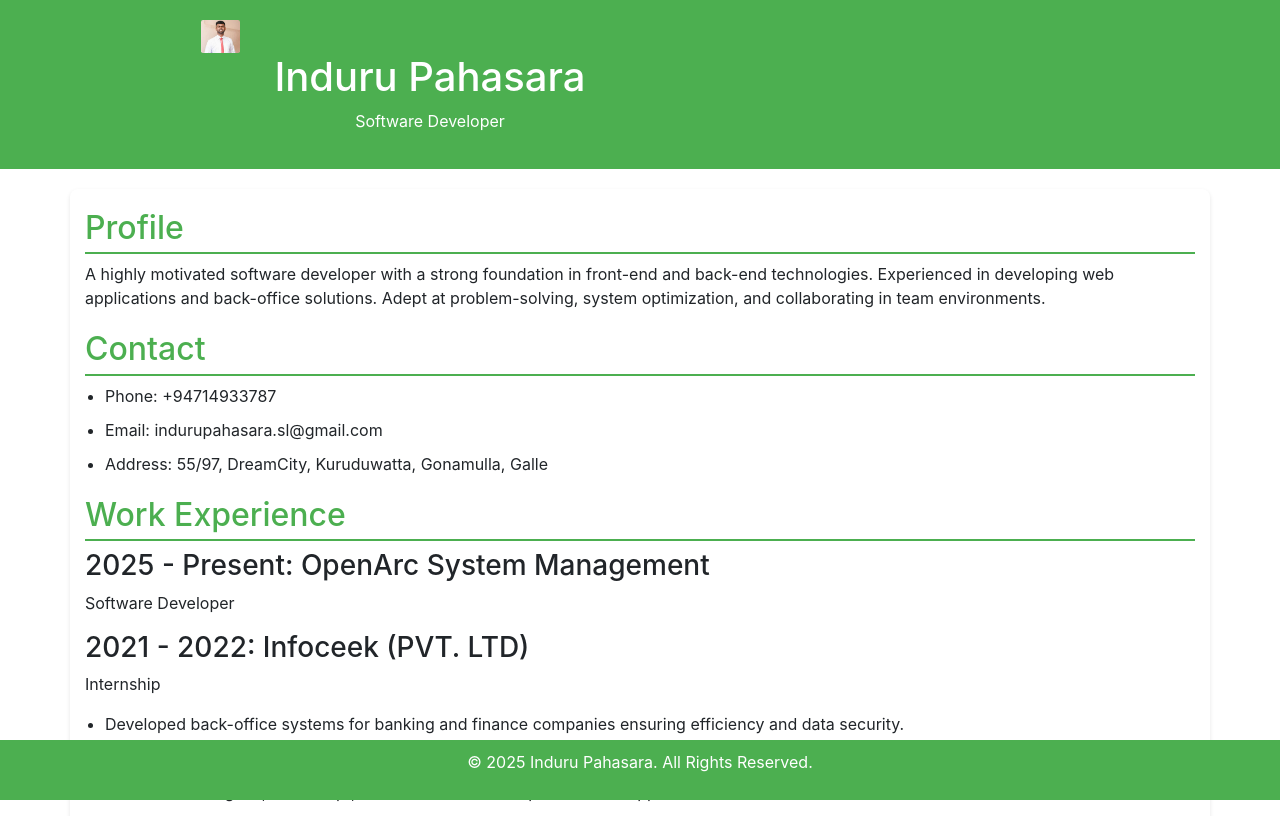
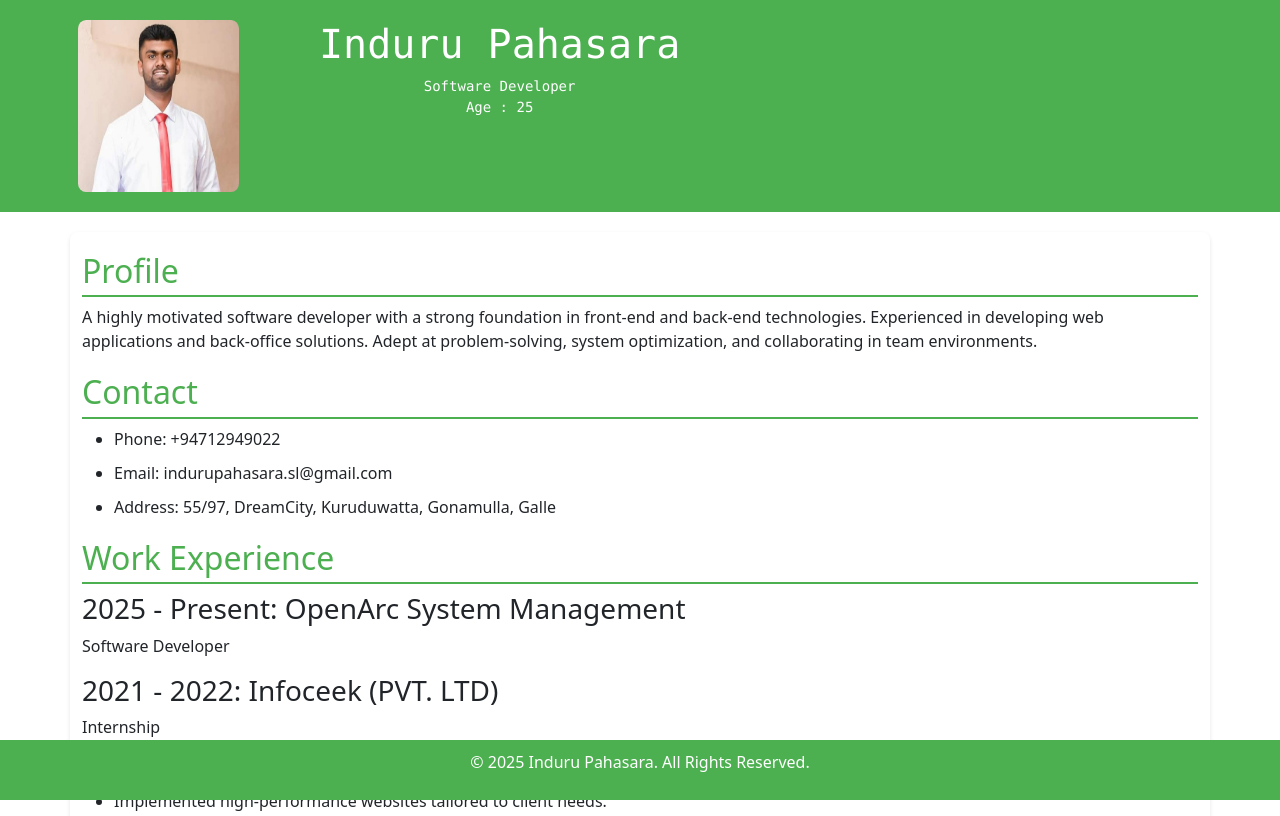
Before and after one commit to Indurupahasaara/my-CV, a plain HTML site: page index.html in a window 1280 px wide. Shown: the top 816 px of the page. Drawn offline with nearby package versions, Linux system fonts and the light colour scheme; a web font is replaced by a local one.

Commit message:
mobile responsive added

```diff
--- a/index.html
+++ b/index.html
@@ -6,7 +6,7 @@
     <title>My CV - Induru Pahasara</title>
     <link rel="stylesheet" href="style.css">
     <link rel="icon" href="images/logo/favicon.jpeg" type="image/x-icon">
-    <link rel="stylesheet" href="css/bootstrap.css">
+    <link href="https://cdn.jsdelivr.net/npm/bootstrap@5.3.3/dist/css/bootstrap.min.css" rel="stylesheet" integrity="sha384-QWTKZyjpPEjISv5WaRU9OFeRpok6YctnYmDr5pNlyT2bRjXh0JMhjY6hW+ALEwIH" crossorigin="anonymous">
     <link rel="stylesheet" href="css/fonts.css">
 </head>
 <body>
@@ -16,15 +16,16 @@
         <div class="col-12 ">
             <div class="row">
                 <div class="col-12">
-                    <div class="col-4">
+                    <div class="row">
+                        <div class="col-lg-3 col-4 p-0">
                             <img class="profile-img" src="images/profile-image.jpg" alt="profile-img">
                         </div>
-                    <div class="col-8">
-                        <h1>Induru Pahasara</h1>
-                        <p>Software Developer</p>
+                        <div class="col-lg-9 col-8 d-flex jusity-contnent-start p-0">
+                            <pre><h1>Induru Pahasara</h1><p class="m-0">Software Developer</p><p>Age : 25</p>
+                            </pre>
                         </div>
                     </div>
-
+                </div>
             </div>
         </div>
     </div>
@@ -41,7 +42,7 @@
     <section class="section">
         <h2>Contact</h2>
         <ul>
-            <li>Phone: +94714933787</li>
+            <li>Phone: +94712949022</li>
             <li>Email: indurupahasara.sl@gmail.com</li>
             <li>Address: 55/97, DreamCity, Kuruduwatta, Gonamulla, Galle</li>
         </ul>
@@ -71,30 +72,41 @@
 
     <section class="section">
         <h2>Skills</h2>
+        <div class="row">
+            <div class="col-6">
                 <ul>
                     <li>Java</li>
                     <li>Angular</li>
                     <li>JavaScript</li>
+                </ul>
+            </div>
+            <div class="col-6">
+                <ul>
                     <li>Spring Boot</li>
                     <li>C++</li>
                 </ul>
+            </div>
+        </div>
+
     </section>
 
     <section class="section">
         <h2>References</h2>
         <div class="row">
             <div class="col-12">
-                <div class="col-6">
+                <div class="row">
+                    <div class="col-6 col-sm-6 col-lg-6 col-md-6">
                         <ul>
-                        <li>Mrs. Dinesha Dodampegmage - Administrative Officer, Divisional Secretary, Kadawathsathara, Galle. Phone: +94712949022</li>
+                            <li>Mrs. Dinesha Dodampegmage - Administrative Officer, Divisional Secretary, Kadawathsathara, Galle. <br>Phone: +94712949022</li>
                             <!-- <li>Mr. Pradeep Alwis - Officer In Charge, Tea Research Institute, Talgampala, Galle. Phone: +94713502732</li> -->
                         </ul>
                     </div>
-                <div class="col-6">
+                    <div class="col-6 col-sm-6 col-lg-6 col-md-6">
                         <ul>
                             <!-- <li>Mrs. Dinesha Dodampegmage - Administrative Officer, Divisional Secretary, Kadawathsathara, Galle. Phone: +94712949022</li> -->
-                        <li>Mr. Pradeep Alwis - Officer In Charge, Tea Research Institute, Talgampala, Galle. Phone: +94713502732</li>
+                            <li>Mr. Pradeep Alwis - Officer In Charge, Tea Research Institute, Talgampala, Galle. <br>Phone: +94713502732</li>
                         </ul>
+                    </div>
                 </div>
             </div>
         </div>
--- a/style.css
+++ b/style.css
@@ -47,8 +47,49 @@ footer {
     width: 100%;
 }
 
-.profile-img{
-    width: 10%;
-    height: 10%;
+
+/* Extra small devices (phones, 600px and down) */
+@media only screen and (max-width: 600px) {
+    .profile-img{
+        width: 81%;
+        height: 77%;
+        border-radius: 5%;
+    }
+}
+
+
+
+/* Small devices (portrait tablets and large phones, 600px and up) */
+@media only screen and (min-width: 600px) {
+    .profile-img{
+        width: 50%;
+        height: 100%;
+        border-radius: 5%;
+    }
+}
+
+/* Medium devices (landscape tablets, 768px and up) */
+@media only screen and (min-width: 768px) {.profile-img{
+    width: 65%;
+    height: 100%;
     border-radius: 5%;
+}}
+
+
+/* Large devices (laptops/desktops, 992px and up) */
+@media only screen and (min-width: 992px) {
+    .profile-img{
+        width: 50%;
+        height: 100%;
+        border-radius: 5%;
+    }
 }
+
+/* Extra large devices (large laptops and desktops, 1200px and up) */
+@media only screen and (min-width: 1200px) {
+    .profile-img{
+        width: 50%;
+        height: 100%;
+        border-radius: 5%;
+    }
+}
```
Lines whose indentation alone changed are shown as unchanged.
